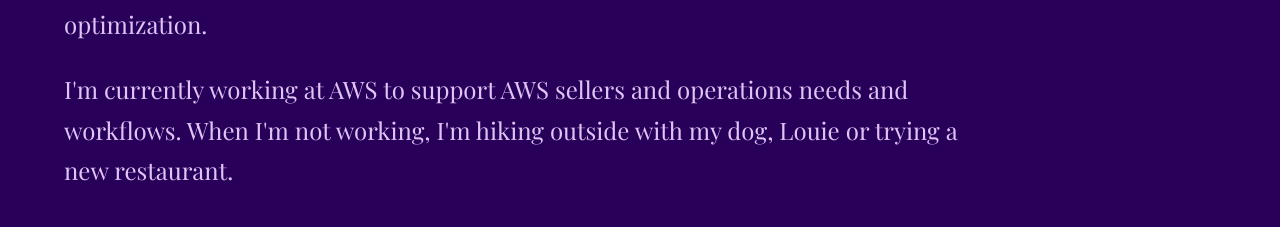
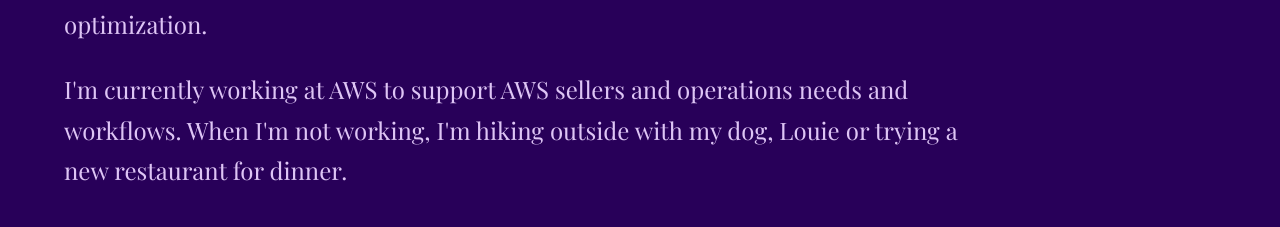
Before and after one commit to catlagman/portfolio, a Next.js app: page / in a window 1280 px wide. Shown: the part 573-800 px from the top of the page. Built offline with nearby package versions, Linux system fonts and the light colour scheme.

Commit message:
Update personal text

```diff
--- a/app/page.js
+++ b/app/page.js
@@ -30,7 +30,7 @@
           </p>
 
           <p className={styles.aboutText}>
-            I'm currently working at AWS to support AWS sellers and operations needs and workflows. When I'm not working, I'm hiking outside with my dog, Louie or trying a new restaurant.
+            I'm currently working at AWS to support AWS sellers and operations needs and workflows. When I'm not working, I'm hiking outside with my dog, Louie or trying a new restaurant for dinner.
           </p>
         </div>
       </section>
```
